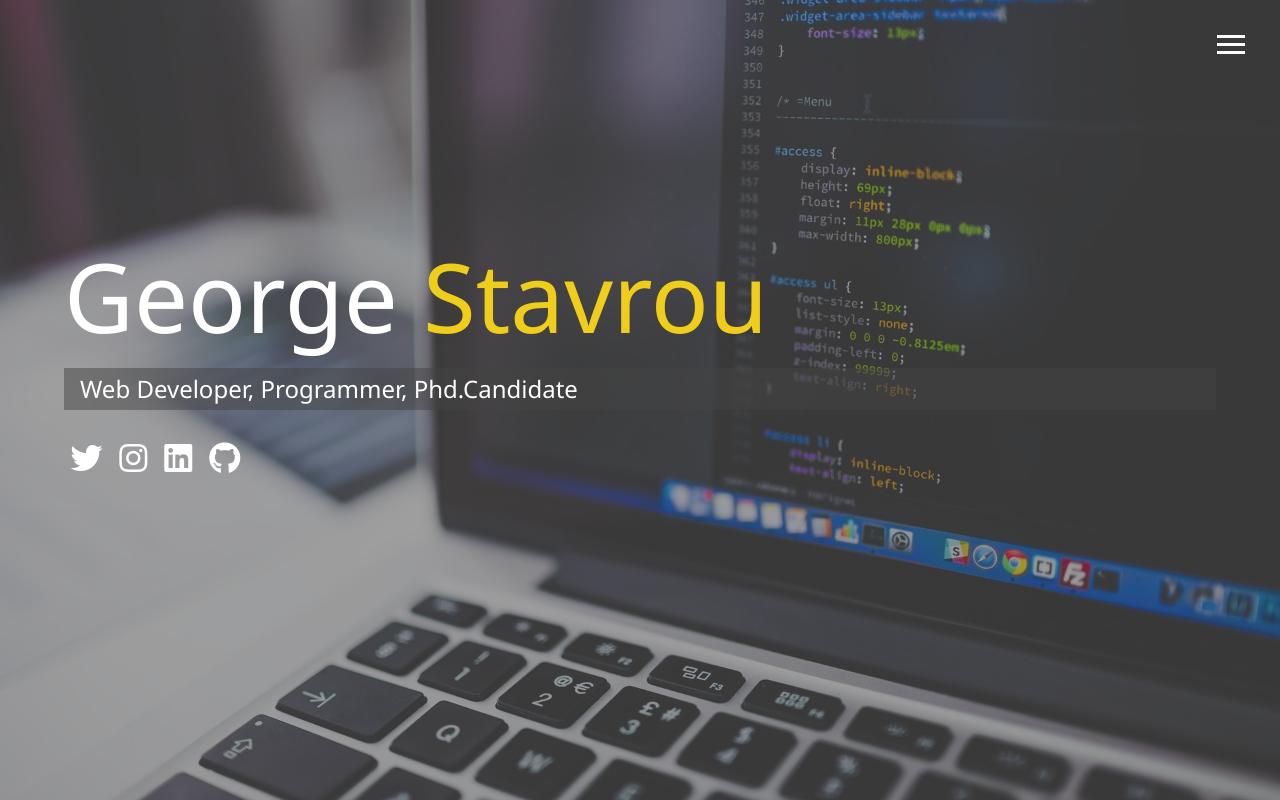
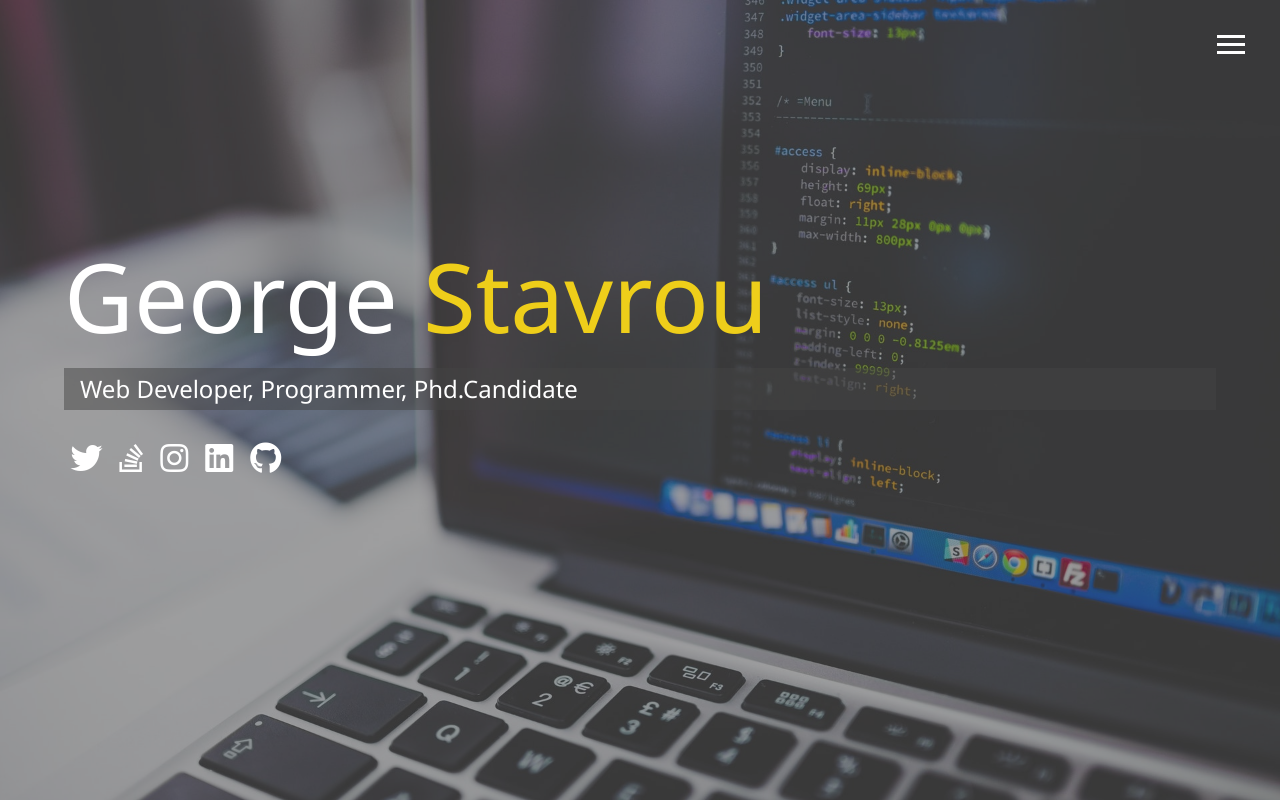
Before and after one commit to gstavr/modern_portfolio, a website: page dist/index.html in a window 1280 px wide. Drawn offline with Linux system fonts and the light colour scheme.

Commit message:
Stack Overflow

```diff
--- a/dist/index.html
+++ b/dist/index.html
@@ -53,9 +53,9 @@
         <a href="#!" target="_blank">
           <i class="fab fa-twitter fa-2x"></i>
         </a>
-        <!-- <a href="#!">
-          <i class="fab fa-facebook fa-2x"></i>
-        </a> -->
+        <a href="https://stackoverflow.com/users/6050375/george-stavrou">
+          <i class="fab fa-stack-overflow fa-2x"></i>
+        </a>
         <a href="https://www.instagram.com/gn_taz/" target="_blank">
           <i class="fab fa-instagram fa-2x"></i>
         </a>
```
Also changed, not shown: dist/img/projects/header-podcast.svg (added), dist/img/projects/stackoverflow.jpg (added), dist/img/projects/stackoverflow.png (added).
